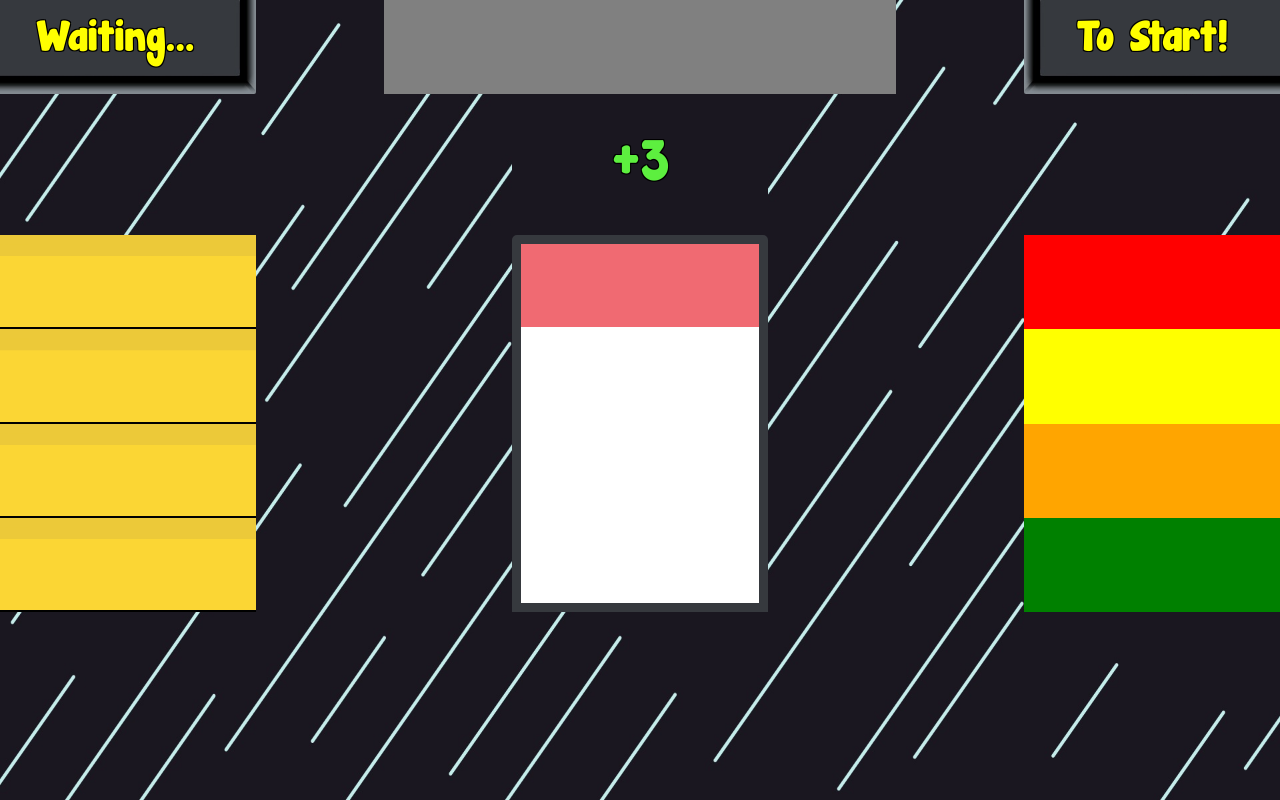
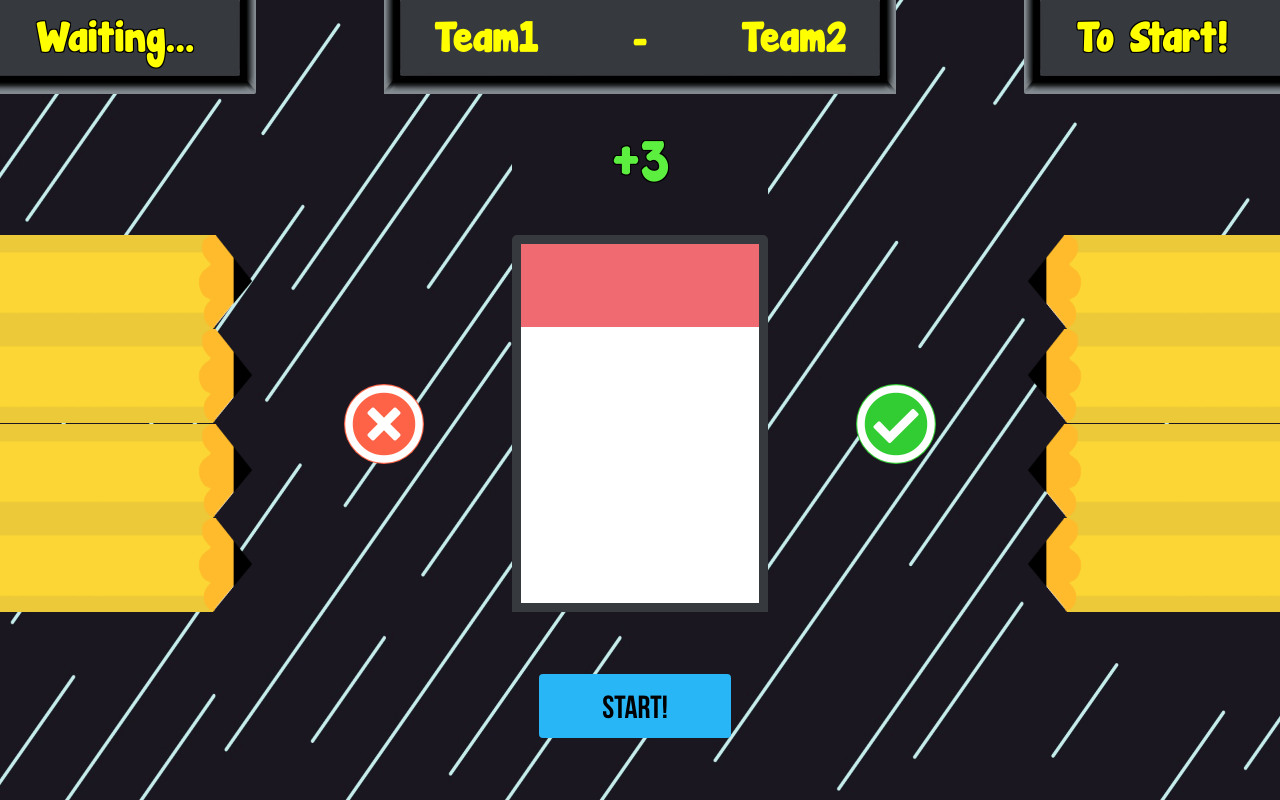
Before and after one commit to ShanTheNaan/Tabootleg, a website: page client/GameUI.html in a window 1280 px wide. Drawn offline with nearby package versions, Linux system fonts and the light colour scheme.

Commit message:
Added Buttons

```diff
--- a/client/GameUI.html
+++ b/client/GameUI.html
@@ -7,10 +7,8 @@
     <meta charset="utf-8" />
     <meta http-equiv="Content-type" content="text/html; charset=utf-8" />
     <meta name="viewport" content="width=device-width, initial-scale=1" />
-    <link rel="stylesheet" href="https://stackpath.bootstrapcdn.com/bootstrap/4.1.0/css/bootstrap.min.css" integrity="sha384-9gVQ4dYFwwWSjIDZnLEWnxCjeSWFphJiwGPXr1jddIhOegiu1FwO5qRGvFXOdJZ4" crossorigin="anonymous">
-    <script src="https://code.jquery.com/jquery-3.3.1.slim.min.js" integrity="sha384-q8i/X+965DzO0rT7abK41JStQIAqVgRVzpbzo5smXKp4YfRvH+8abtTE1Pi6jizo" crossorigin="anonymous"></script>
-    <script src="https://cdnjs.cloudflare.com/ajax/libs/popper.js/1.14.0/umd/popper.min.js" integrity="sha384-cs/chFZiN24E4KMATLdqdvsezGxaGsi4hLGOzlXwp5UZB1LY//20VyM2taTB4QvJ" crossorigin="anonymous"></script>
-    <script src="https://stackpath.bootstrapcdn.com/bootstrap/4.1.0/js/bootstrap.min.js" integrity="sha384-uefMccjFJAIv6A+rW+L4AHf99KvxDjWSu1z9VI8SKNVmz4sk7buKt/6v9KI65qnm" crossorigin="anonymous"></script>
+
+    <link rel="stylesheet" href="https://use.fontawesome.com/releases/v5.0.13/css/all.css" integrity="sha384-DNOHZ68U8hZfKXOrtjWvjxusGo9WQnrNx2sqG0tfsghAvtVlRW3tvkXWZh58N9jp" crossorigin="anonymous">
     <link rel="stylesheet" type="text/css" href="css/GameUI.css">
 </head>
 
@@ -20,7 +18,9 @@
 <div class="UI-container">
 
   <div class="score-board">
-
+    <div class="center-in-div"> <p id="team1score"> Team1 </p> </div>
+    <div class="center-in-div"> <p> - </p> </div>
+    <div class="center-in-div"> <p id="team2score"> Team2</p> </div>
   </div>
 
   <div class="round center-in-div">
@@ -34,14 +34,14 @@
   <div class="score center-in-div"> +3 </div>
 
   <div class="team1">
-    <div class="t1Player1 center-in-div players-design" id="t1-p1">  </div>
-    <div class="t1Player2 center-in-div players-design" id="t1-p2">  </div>
-    <div class="t1Player3 center-in-div players-design" id="t1-p3">  </div>
-    <div class="t1Player4 center-in-div players-design" id="t1-p4">  </div>
+    <div class="t1Player1 players-design" id="t1-p1">  </div>
+    <div class="t1Player2 players-design" id="t1-p2">  </div>
+    <div class="t1Player3 players-design" id="t1-p3">  </div>
+    <div class="t1Player4 players-design" id="t1-p4">  </div>
   </div>
 
-  <div class="wrong">
-
+  <div class="wrong center-in-div">
+    <i class="far fa-times-circle fa-5x" id="wrongButton"></i>
   </div>
 
   <div class="taboo-card">
@@ -53,15 +53,15 @@
     <div class="banned-word5 center-in-div card-font" id="ban5">  </div>
   </div>
 
-  <div class="correct">
-
+  <div class="correct center-in-div">
+    <i class="far fa-check-circle fa-5x" id="correctButton"></i>
   </div>
 
   <div class="team2">
-    <div class="t2Player1 center-in-div players-design" id="t2-p1">  </div>
-    <div class="t2Player2 center-in-div players-design" id="t2-p2">  </div>
-    <div class="t2Player3 center-in-div players-design" id="t2-p3">  </div>
-    <div class="t2Player4 center-in-div players-design" id="t2-p4">  </div>
+    <div class="t2Player1 players2-design" id="t2-p1">  </div>
+    <div class="t2Player2 players2-design" id="t2-p2">  </div>
+    <div class="t2Player3 players2-design" id="t2-p3">  </div>
+    <div class="t2Player4 players2-design" id="t2-p4">  </div>
   </div>
 
   <div class="current-player center-in-div">
--- a/client/css/GameUI.css
+++ b/client/css/GameUI.css
@@ -1,21 +1,25 @@
 @font-face {
     font-family: Bubble;
     font-weight: normal;
-    src: url(../fonts/JandaManateeSolid.ttf);
+    src: url('../fonts/JandaManateeSolid.ttf');
 }
 
 @font-face {
   font-family: Bebas;
   font-weight: bold;
-  src:url(../fonts/bebas/BebasNeue\ Bold.otf);
+  src:url('../fonts/bebas/BebasNeue\ Bold.otf');
 }
 
 body {
   margin: 0;
   /* background-color: rgb(43, 36, 100); */
-  background-image: url(../images/background.jpg);
+  background-image: url('../images/background.jpg');
   background-repeat: no-repeat;
   background-size: 100% 100%;
+}
+
+p {
+  margin: 0;
 }
 
 .UI-container {
@@ -35,11 +39,13 @@ body {
 }
 
 .round p {
-  color: yellow;
+  margin: 0;
+  padding-bottom: 2vh;
   padding-right: 2vw;
   text-align: center;
   font-size: 3vw;
   font-family: Bubble;
+  color: yellow;
   text-shadow:
     -1px -1px 0 #000,
     1px -1px 0 #000,
@@ -51,7 +57,27 @@ body {
 .score-board {
   grid-column: 3 / 6;
   grid-row: 1 / 2;
-  background-color: grey;
+  background-image: url('../images/ScoreBoard.jpg');
+  background-repeat: no-repeat;
+  background-size: 100% 100%;
+  display: grid;
+  grid-template-rows: 1fr;
+  grid-template-columns: 2fr 1fr 2fr;
+}
+
+.score-board div p {
+  color: yellow;
+  font-family: Bubble;
+  margin-bottom: 2vh;
+  font-size: 3vw;
+}
+
+#team1score {
+  grid-column: 1 / 2;
+}
+
+#team2score {
+  grid-column: 3 / 4;
 }
 
 /* 384 x 114 */
@@ -64,6 +90,8 @@ body {
 }
 
 .timer p {
+  margin: 0;
+  padding-bottom: 2vh;
   color: yellow;
   text-align: center;
   font-size: 3vw;
@@ -105,8 +133,9 @@ body {
 }
 
 .team1 div {
-  background-image: url(../images/Pencil.png);
-  border-bottom: 2px solid black;
+  background-image: url('../images/Pencil.png');
+  background-repeat: no-repeat;
+  background-size: 100% 100%;
   background-color: transparent;
 }
 
@@ -130,7 +159,6 @@ body {
 .team2 {
   grid-column: 7 / 8;
   grid-row: 3 / 7;
-  background-color: blue;
   display: grid;
   grid-template-columns: auto;
   grid-template-rows: 1fr 1fr 1fr 1fr;
@@ -139,6 +167,13 @@ body {
     "player2"
     "player3"
     "player4";
+}
+
+.team2 div {
+  background-image: url('../images/Pencil2.png');
+  background-repeat: no-repeat;
+  background-size: 100% 100%;
+  background-color: transparent;
 }
 
 .t2Player1 {
@@ -219,8 +254,30 @@ body {
 }
 
 .card-font {
-    font-size: 1.5vw;
-    font-family: verdana;
+  font-size: 1.5vw;
+  font-family: verdana;
+}
+
+.correct {
+  grid-row: 4 / 6;
+  grid-column: 5 / 7;
+}
+
+.wrong {
+  grid-row: 4 / 6;
+  grid-column: 2 / 4;
+}
+
+.wrong i {
+  color: white;
+  background-color: tomato;
+  border-radius: 50%;
+}
+
+.correct i {
+  color: white;
+  background-color: limegreen;
+  border-radius: 50%;
 }
 
 .current-player {
@@ -229,14 +286,13 @@ body {
 }
 
 .current-player button {
-  display: none;
 }
 
 .current-player h3 {
   background-color: rgb(26, 23, 32);
   font-family: Bubble;
   color: rgb(93, 239, 63);
-  font-size: 4vw;
+  font-size: 2.5vw;
   padding: 5px;
   text-shadow:
     -1px -1px 0 #000,
@@ -255,8 +311,38 @@ body {
   justify-content: center;
 }
 
+.players-design {
+  display: flex;
+  align-items: center;
+}
+
 .players-design p {
-  font-family: Bubble;
-  font-size: 2vw;
-  color: white;
+  margin-left: .5vw;
+  font-family: Bebas;
+  font-size: 2.2vw;
+  color: #212F3C;
 }
+
+.players2-design {
+  display: flex;
+  justify-content: flex-end;
+  align-items: center;
+}
+
+.players2-design p {
+  margin-right: .5vw;
+  font-family: Bebas;
+  font-size: 2.2vw;
+  color: #212F3C;
+}
+
+#startButton {
+  height: 8vh;
+  width: 15vw;
+  padding-top: .8vw;
+  font-family: Bebas;
+  font-size: 2.5vw;
+  background-color: #29B6F6;
+  border: none;
+  border-radius: 4px;
+}
--- a/client/js/client.js
+++ b/client/js/client.js
@@ -7,7 +7,8 @@ var timeElement = document.getElementById('time');
 var roundElement = document.getElementById('roundLabel');
 var startButton = document.getElementById('startButton');
 var currentPlayerLabel = document.getElementById('currentPlayer');
-var cardDiv = document.getElementById('');
+var correctButton = document.getElementById('correctButton');
+var wrongButton = document.getElementById('wrongButton');
 
 /****** Counters ******/
 var totalPlayers = 0;
@@ -68,6 +69,9 @@ startButton.onclick = function() {
   conn.send(JSON.stringify({'id': 'startRound'}));
 }
 
+setCorrectButtonEvents();
+setWrongButtonEvents();
+setStartButtonEvents();
 
 /************** Functions ******************/
 
@@ -209,3 +213,58 @@ function setCurrentPlayer() {
     currentPlayer = team2Labels[round-1].innerHTML;
   }
 }
+
+function setCorrectButtonEvents() {
+  correctButton.onmousemove = function() {
+    correctButton.style.backgroundColor = 'mediumseagreen';
+  }
+
+  correctButton.onmouseout = function() {
+    correctButton.style.backgroundColor = 'limegreen';
+  }
+
+  correctButton.onmousedown = function() {
+    correctButton.style.background = 'seagreen';
+  }
+
+  correctButton.onmouseup = function() {
+    correctButton.style.background = 'mediumseagreen';
+  }
+}
+
+function setWrongButtonEvents() {
+
+  wrongButton.onmousemove = function() {
+    wrongButton.style.backgroundColor = 'orangered';
+  }
+
+  wrongButton.onmouseout = function() {
+    wrongButton.style.backgroundColor = 'tomato';
+  }
+
+  wrongButton.onmousedown = function() {
+    wrongButton.style.backgroundColor = 'firebrick';
+  }
+
+  wrongButton.onmouseup = function() {
+    wrongButton.style.backgroundColor = 'orangered';
+  }
+}
+
+function setStartButtonEvents() {
+  startButton.onmousemove = function() {
+    startButton.style.backgroundColor = '#039BE5';
+  }
+
+  startButton.onmouseout = function () {
+    startButton.style.backgroundColor = '#29B6F6';
+  }
+
+  startButton.onmousedown = function() {
+    startButton.style.backgroundColor = '#0277BD';
+  }
+
+  startButton.onmouseup = function() {
+    startButton.style.backgroundColor = '#039BE5';
+  }
+}
```
Also changed, not shown: client/index.html (+3 -3 lines), client/images/Pencil2.png (added), client/images/ScoreBoard.jpg (added).
